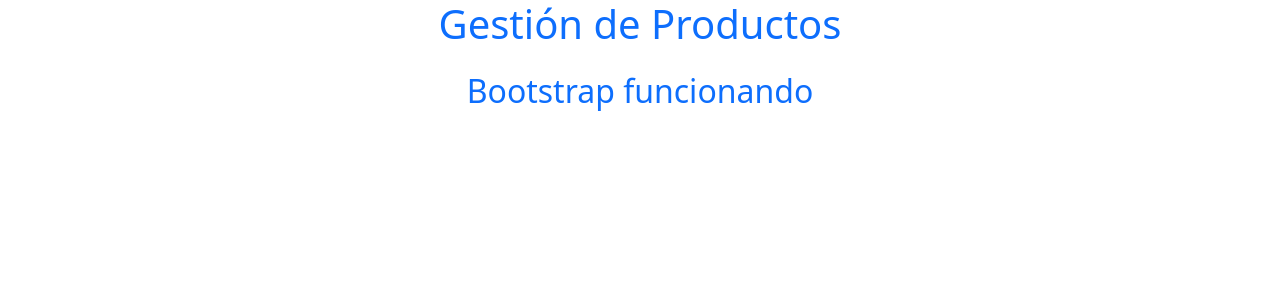
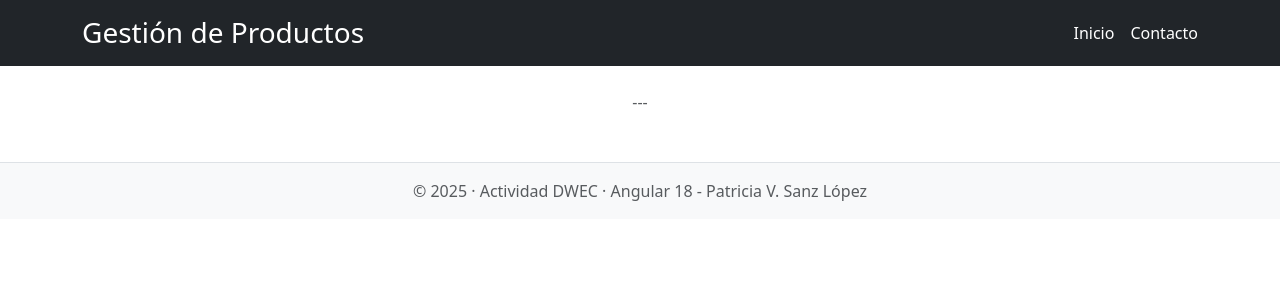
Before and after one commit to pvicSL/DWEC_Actividad2_PVSL, an Angular app in the folder gestion-productos/: page / in a window 1280 px wide. Shown: the top 300 px of the page. Built offline with nearby package versions, Linux system fonts and the light colour scheme.

Commit message:
ADD: se crea estructura básica del sitio, con header y footer

```diff
--- a/gestion-productos/src/app/app.html
+++ b/gestion-productos/src/app/app.html
@@ -1,2 +1,25 @@
-<h1 class="text-center text-primary">Gestión de Productos</h1>
-<h2 class="text-center text-primary mt-4">Bootstrap funcionando</h2>
+<!-- CABECERA -->
+<header class="bg-dark text-white py-3 mb-4">
+  <div class="container d-flex justify-content-between align-items-center">
+    <h1 class="h3 m-0">Gestión de Productos</h1>
+
+    <nav>
+      <a href="#" class="text-white text-decoration-none me-3">Inicio</a>
+      <a href="#" class="text-white text-decoration-none">Contacto</a>
+    </nav>
+  </div>
+</header>
+
+<!-- CONTENIDO PRINCIPAL -->
+<main class="container mb-5">
+  <p class="text-muted text-center">
+    ---
+  </p>
+</main>
+
+<!-- FOOTER -->
+<footer class="bg-light py-3 text-center border-top mt-5">
+  <p class="m-0 text-muted">
+    © 2025 · Actividad DWEC · Angular 18 - Patricia V. Sanz López
+  </p>
+</footer>
```
